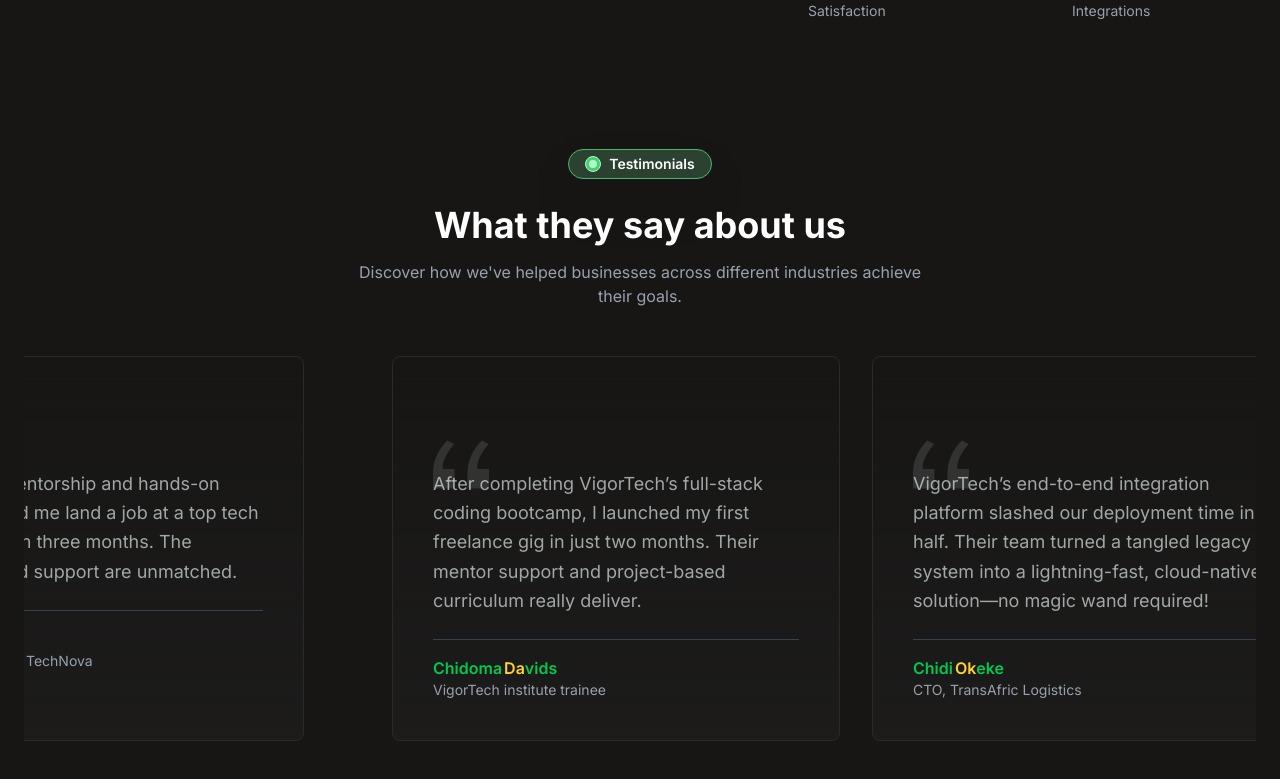
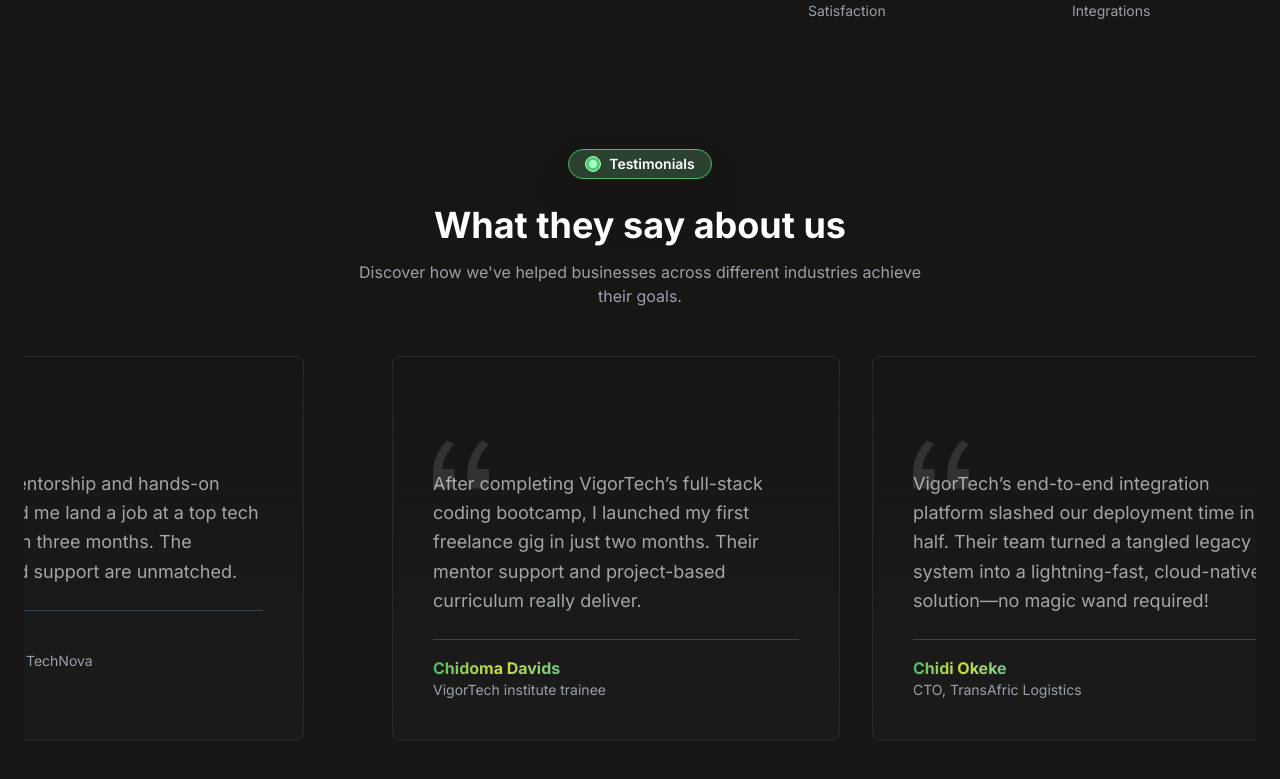
Before and after one commit to Haroldkess/vigortech_web, a Next.js app: page / in a window 1280 px wide. Shown: the part 1570-2349 px from the top of the page. Built offline with nearby package versions, Linux system fonts and the light colour scheme.

Commit message:
feat: update Testimonials component to enhance name presentation with gradient styling; remove old name display

```diff
--- a/src/app/Component/HomePage/Testimonials.tsx
+++ b/src/app/Component/HomePage/Testimonials.tsx
@@ -32,18 +32,7 @@
 ];
 
 
-function textColor({ text, index }: { text: string, index: number }) {
 
-    const name = testimonials[index].name.split(' ')[1];
-    const firstTwo = name.slice(0, 2);
-    const rest = name.slice(2);
-
-    return (
-        <span className="text-amber-300 font-semibold flex items-center gap-0">
-            {firstTwo} <span className="text-green-500">{rest}</span>
-        </span>
-    );
-}
 
 const Testimonials = () => {
     return (
@@ -73,9 +62,11 @@
 
                                 <p className="text-[#EAF5F4A6] text-[16px] md:text-[18px] text-left  mb-6 md:leading-relaxed">{testimonial.quote}</p>
                                 <hr className="border-gray-700 mb-4" />
-                                <p className="text-green-500 font-semibold flex gap-0.5"><span>{testimonial.name.split(' ')[0]}</span>
-                                    {textColor({ text: testimonial.name, index })}
-                                </p>
+
+                                <span className="bg-gradient-to-r from-[#48B96B] via-[#CCDC35] to-[#6CC788] bg-clip-text text-transparent font-bold">
+                                    {testimonial.name}
+                                </span>
+
                                 <p className="text-gray-400 text-sm">{testimonial.role}</p>
                             </article>
                         ))}
```
Also changed, not shown: public/Chidi Okeke.png (added).
